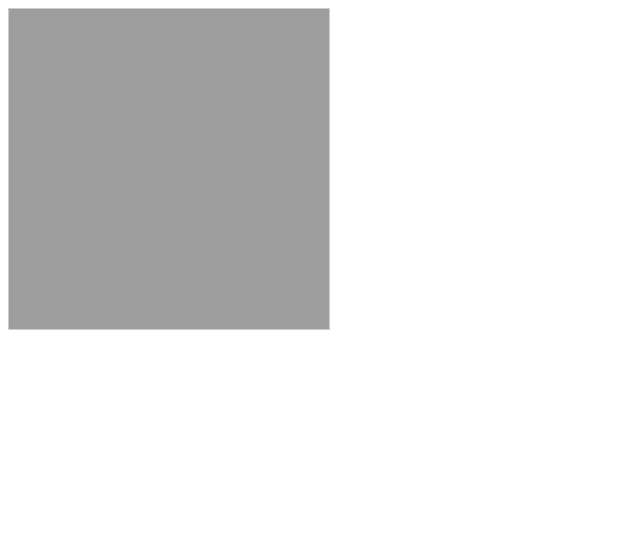
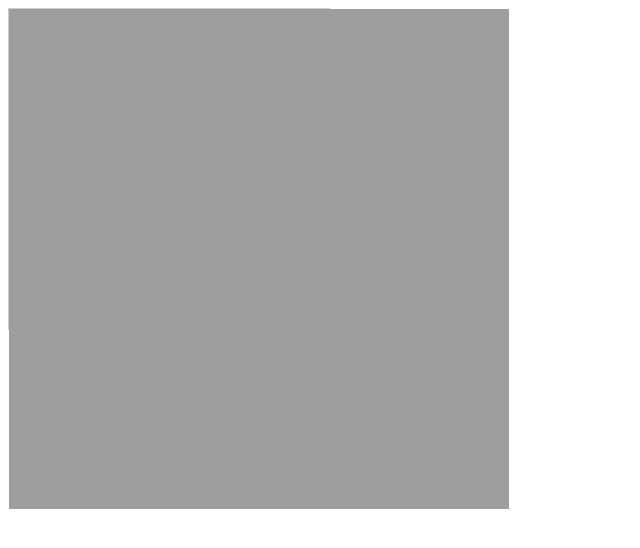
Before and after one commit to LucianABC/Jueguito, a plain HTML site: page index.html in a window 1280 px wide. Shown: the whole page, without its empty margins (0-640 px from the left). Drawn offline with Linux system fonts and the light colour scheme.

Commit message:
tiles mas grandes, solucionado lo de los piecitos(?

```diff
--- a/css/styles.css
+++ b/css/styles.css
@@ -13,3 +13,8 @@ body {
 #foreground {
     position: absolute;
 }
+
+
+img {
+    border: 1px solid red;
+}
--- a/index.html
+++ b/index.html
@@ -9,8 +9,8 @@
 </head>
 <body>
     <div class="canvas">
-        <canvas id="background" width="320" height="320"></canvas>
-        <canvas id="foreground" width="320" height="320"></canvas>
+        <canvas id="background" width="500" height="500"></canvas>
+        <canvas id="foreground" width="500" height="500"></canvas>
 
     </div>
 
--- a/js/engine.js
+++ b/js/engine.js
@@ -12,7 +12,7 @@ class Engine {
             sDown:83,
             dRight: 68
         };
-        this.tileSize = 32;
+        this.tileSize = 50;
 
         this.mapSize = {
             y: 10,
@@ -81,7 +81,9 @@ class Engine {
                 const tile = this.map[y][x];
                 context.background.drawImage(this.images[tile.background],
                                   x * this.tileSize,
-                                  y * this.tileSize);
+                                  y * this.tileSize,
+                                  this.images.character.height,
+                                  this.images.character.height);
             }
         }
     }
@@ -99,7 +101,8 @@ class Engine {
         this.context.foreground.drawImage(
             this.images.character,
             this.user.position.x,
-            this.user.position.y
+            this.user.position.y,
+
         );
     }
 
```
